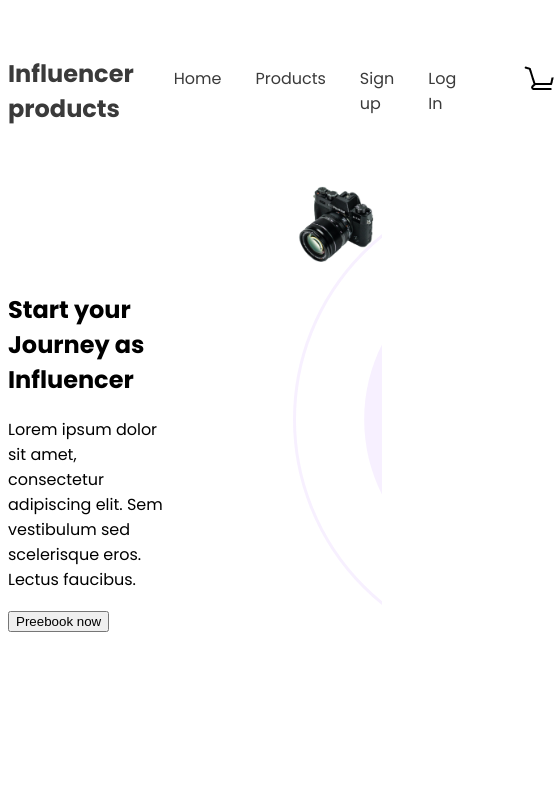
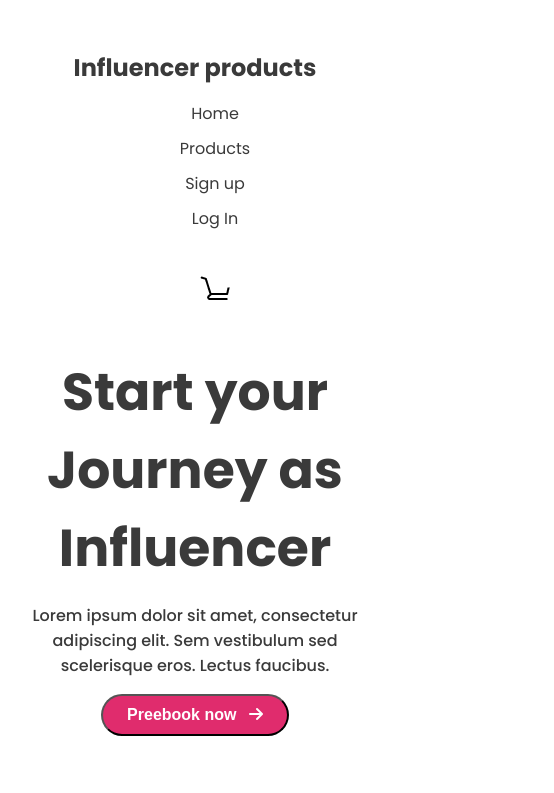
Before and after one commit to samiul-alim12/influencer-gear-website, a plain HTML site: page index.html in a window 390 px wide. Shown: the top 793 px of the page, 554 px wide, since content can reach past the window. Drawn offline with Linux system fonts and the light colour scheme.

Commit message:
complete header section with responsive for mobile and tablet

```diff
--- a/index.html
+++ b/index.html
@@ -5,6 +5,8 @@
     <meta name="viewport" content="width=device-width, initial-scale=1.0">
     <title>influencer website</title>
     <link rel="stylesheet" href="styles/style.css">
+    <!-- for icon  -->
+    <script src="https://kit.fontawesome.com/1abebfece9.js" crossorigin="anonymous"></script>
 </head>
 <body class="poppins-thin-normal">
     <header class="container">
@@ -23,9 +25,9 @@
         </div>
         <div class="banner">
             <div class="banner-content">
-            <h2 class="banner-title">Start your Journey as Influencer</h2>
-            <p class="banner-details">Lorem ipsum dolor sit amet, consectetur adipiscing elit. Sem vestibulum sed scelerisque eros. Lectus faucibus.</p>
-            <button>Preebook now</button>
+            <h2 class="banner-title headers-color">Start your Journey as Influencer</h2>
+            <p class="banner-details headers-color">Lorem ipsum dolor sit amet, consectetur adipiscing elit. Sem vestibulum sed scelerisque eros. Lectus faucibus.</p>
+            <button class="btn-preebook">Preebook now <i class="fa-solid fa-arrow-right"></i></button>
             </div>
             <div class="banner-images">
                 <img src="images/main-camera.png" alt="">
--- a/styles/style.css
+++ b/styles/style.css
@@ -55,3 +55,68 @@
     height: 475px;
     background-image: url("../images/Circle\ design.svg");
   }
+  .banner-title{
+    font-size: 3.25rem;
+    font-weight: 700;
+    margin: 0px;
+  }
+  .banner-details{
+    font-size: 1rem;
+    font-weight: 500;
+  }
+  .btn-preebook{
+    background-color: #E02C6D;
+    border-radius: 41px;
+    padding: 10px 24px;
+    color: white;
+    font-size: 1rem;
+    font-weight: 700;
+  }
+  .fa-solid{
+    margin-left: 8px;
+  }
+
+  /* make responsive for mobile device */
+  @media screen and (max-width:576px) {
+    /* nav section */
+    .navbar,
+    .nav-items ul,
+    .banner{
+      flex-direction: column;
+    }
+    .nav-items ul,
+    .banner{
+      gap: 10px;
+    }
+    .nav-items ul{
+      text-align: center;
+    }
+    .banner-content{
+      margin-top: 30px;
+      text-align: center;
+    }
+    .banner-images{
+      background-image: none;
+      width: 100%;
+    }
+  }
+
+
+  /*responsive for tablet phone*/
+  @media screen and (min-width:577px) and (max-width:992px){
+    .banner{
+      flex-direction: column;
+      gap: 10px;
+      align-items: center;
+
+    }
+    .banner-content{
+      margin-top: 30px;
+      text-align: center;
+
+
+    }
+    .navbar{
+      flex-direction: column;
+    }
+  }
```
